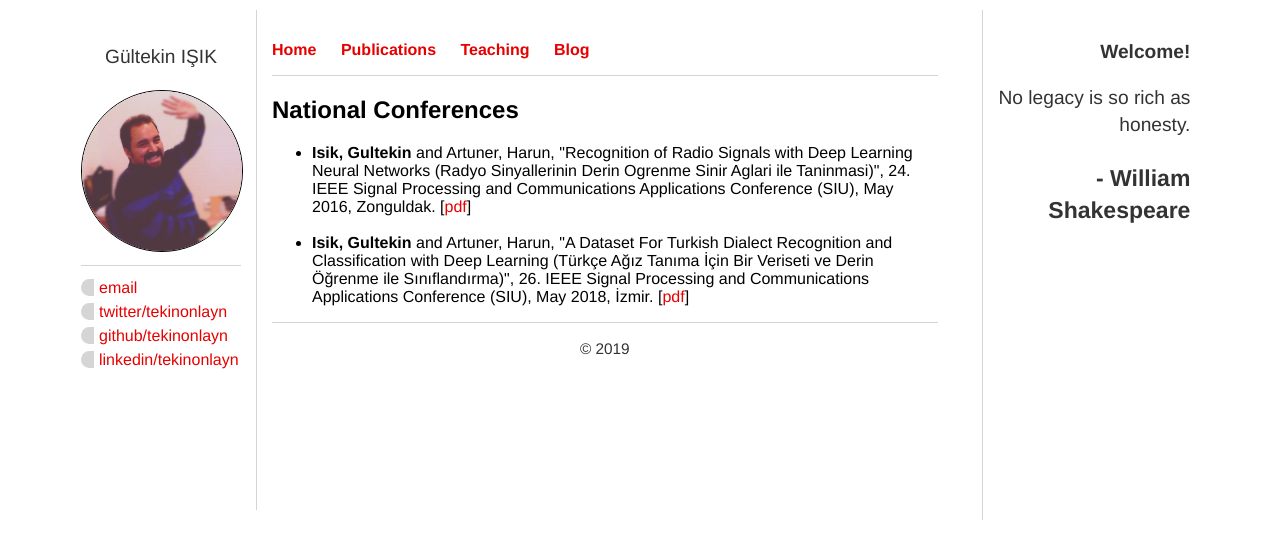
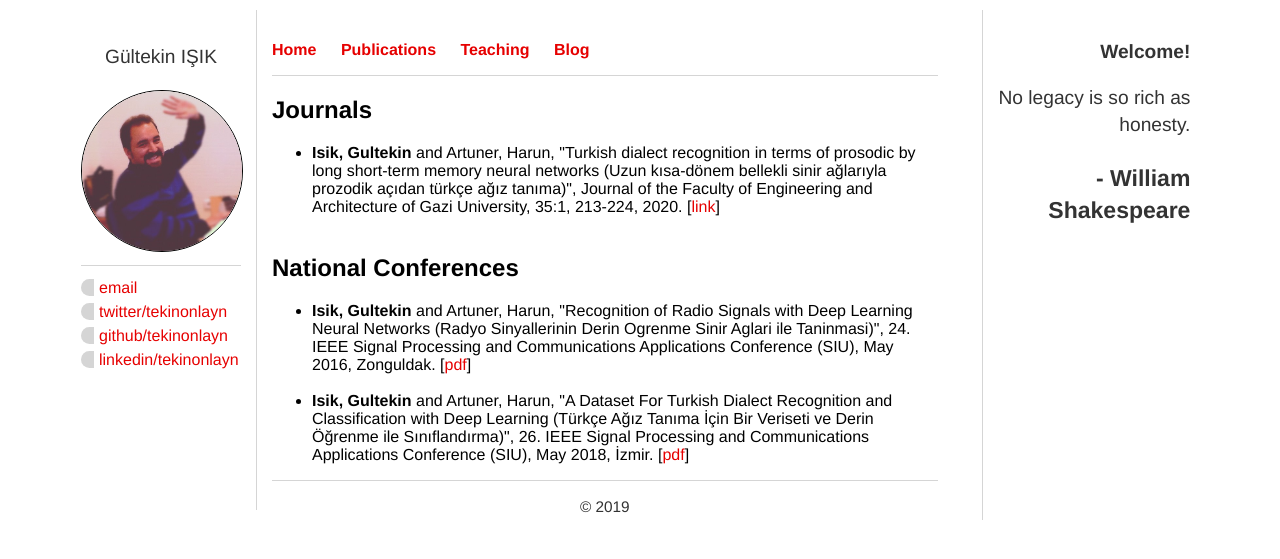
Before and after one commit to tekinonlayn/gi.github.io, a Jekyll site: the page built from pubs/index.html, in a window 1280 px wide. Shown: the top 559 px of the page. Built offline with Jekyll 4.4.1, drawn with Linux system fonts in a browser that asks for light colours.

Commit message:
Update index.html

```diff
--- a/pubs/index.html
+++ b/pubs/index.html
@@ -3,6 +3,11 @@ layout: varsay
 title: Gültekin Işık - Publications
 ---
 <div class="blurb">
+	<h2>Journals</h2>
+	<ul>
+	<li><b>Isik, Gultekin</b> and Artuner, Harun, "Turkish dialect recognition in terms of prosodic by long short-term memory neural networks (Uzun kısa-dönem bellekli sinir ağlarıyla prozodik açıdan türkçe ağız tanıma)", Journal of the Faculty of Engineering and Architecture of Gazi University, 35:1, 213-224, 2020. [<a href="https://doi.org/10.17341/gazimmfd.453677">link</a>]
+	</li><br>
+	</ul>
 	<h2>National Conferences</h2>
 	<ul>
 	<li><b>Isik, Gultekin</b> and Artuner, Harun, "Recognition of Radio Signals with Deep Learning Neural Networks (Radyo Sinyallerinin Derin Ogrenme Sinir Aglari ile Taninmasi)", 24. IEEE Signal Processing and Communications Applications Conference (SIU), May 2016, Zonguldak. [<a href="/files/siu_2016.pdf">pdf</a>]   </li><br>
```
